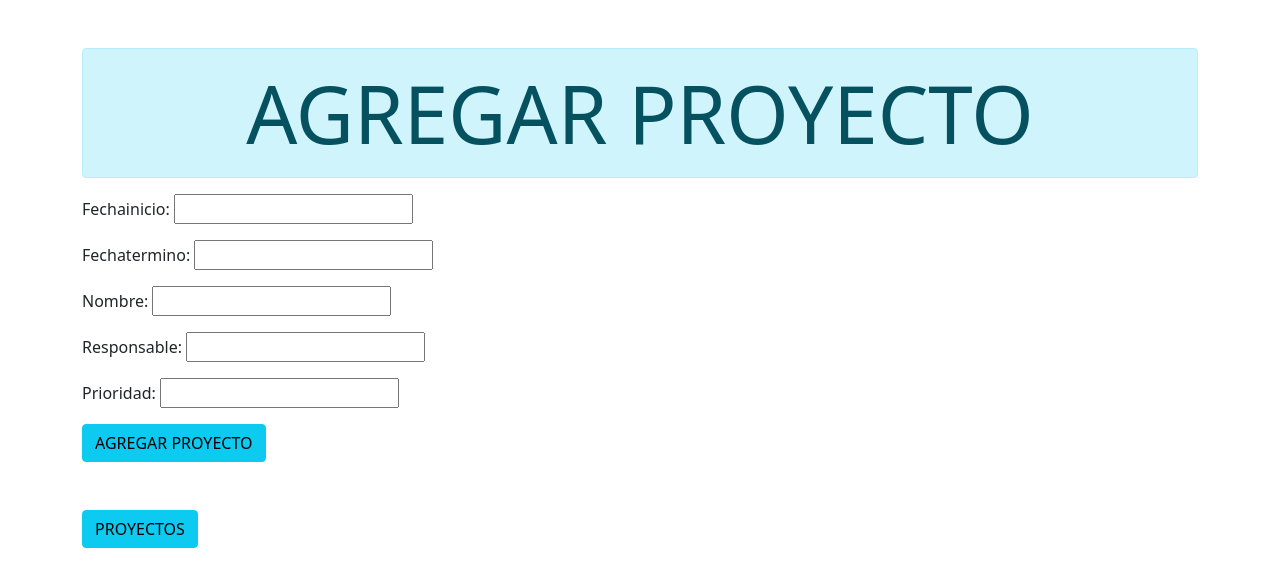
After one commit to eljoya052/Proyectos-AP-171, a Django app: page /agregarproyecto/ in a window 1280 px wide. The commit adds this page. Shown: the top 587 px of the page. Run offline with Django 4.2, Linux system fonts and the light colour scheme.

Commit message:
proyecto 5

```diff
--- a/Proyecto5/Proyecto5/urls.py
+++ b/Proyecto5/Proyecto5/urls.py
@@ -22,4 +22,5 @@ urlpatterns = [
     path('persona/', views.personadata),
     path('', views.index),
     path('proyectos/', views.listadoproyectos),
+    path('agregarproyecto/', views.agregarproyecto),
 ]
--- /dev/null
+++ b/Proyecto5/persona_APP/forms.py
@@ -0,0 +1,7 @@
+from django import forms
+from persona_APP.models import proyecto
+
+class FormProyecto(forms.ModelForm):
+    class Meta:
+        model = proyecto
+        fields = '__all__'
--- a/Proyecto5/persona_APP/views.py
+++ b/Proyecto5/persona_APP/views.py
@@ -1,5 +1,8 @@
+from cgitb import reset
 from django.shortcuts import render
 from persona_APP.models import persona, proyecto
+from persona_APP.forms import FormProyecto
+
 # Create your views here.
 
 def personadata(request):
@@ -14,3 +17,13 @@ def listadoproyectos(request):
     proyectos = proyecto.objects.all()
     data = {'proyectos': proyectos}
     return render(request, 'proyectos.html', data)
+
+def agregarproyecto(request):
+    form = FormProyecto()
+    if request.method == 'POST':
+        form = FormProyecto(request.POST)
+        if form.is_valid():
+            form.save()
+        return index(request)
+    data = {'form' : form}
+    return render(request, 'agregarproyecto.html', data)
--- /dev/null
+++ b/Proyecto5/template/agregarproyecto.html
@@ -0,0 +1,21 @@
+<!DOCTYPE html>
+<html lang="es">
+<head>
+    <meta charset="UTF-8">
+    <meta http-equiv="X-UA-Compatible" content="IE=edge">
+    <meta name="viewport" content="width=device-width, initial-scale=1.0">
+    <link href="https://cdn.jsdelivr.net/npm/bootstrap@5.0.2/dist/css/bootstrap.min.css" rel="stylesheet" integrity="sha384-EVSTQN3/azprG1Anm3QDgpJLIm9Nao0Yz1ztcQTwFspd3yD65VohhpuuCOmLASjC" crossorigin="anonymous">
+    <title>Agregar Proyecto</title>
+</head>
+<body class="container mt-5">
+    <div class="alert alert-info display-1 text-center">AGREGAR PROYECTO</div>
+
+    <form action="POST">
+        {{form.as_p}}
+        {% csrf_token %}
+        <input type="submit" value="AGREGAR PROYECTO" class="btn btn-info">
+    </form>
+    <a href="/proyectos" class="btn btn-info mt-5">PROYECTOS</a>
+
+</body>
+</html>
--- a/Proyecto5/template/index.html
+++ b/Proyecto5/template/index.html
@@ -11,6 +11,6 @@
 
         </div>
         <a href="/proyectos" class="btn btn-info">PROYECTOS</a>
-
+        <a href="/agregarproyecto" class="btn btn-success float-end">AGREGAR PROYECTO</a>
     </body>
 </html>
```
